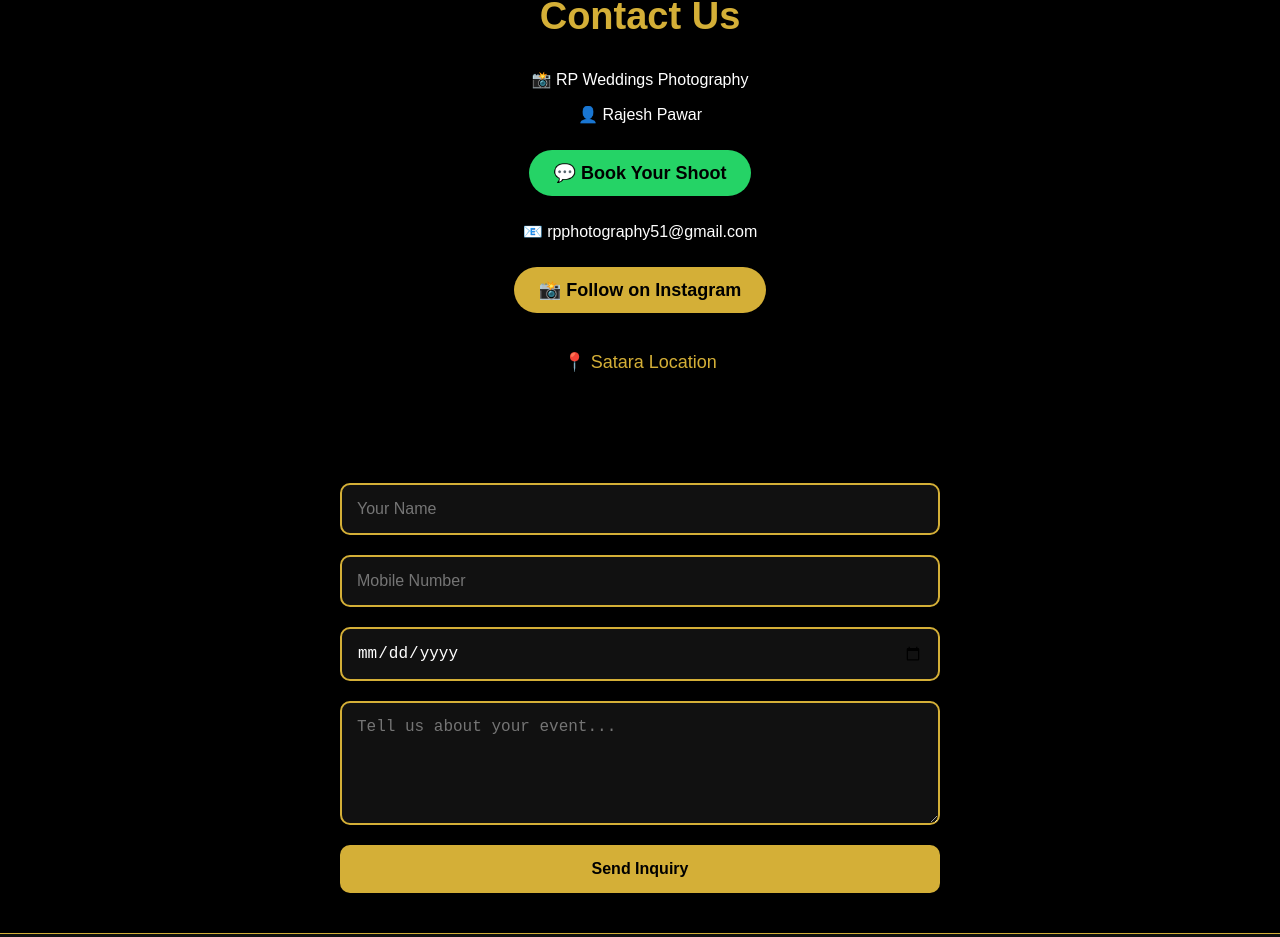
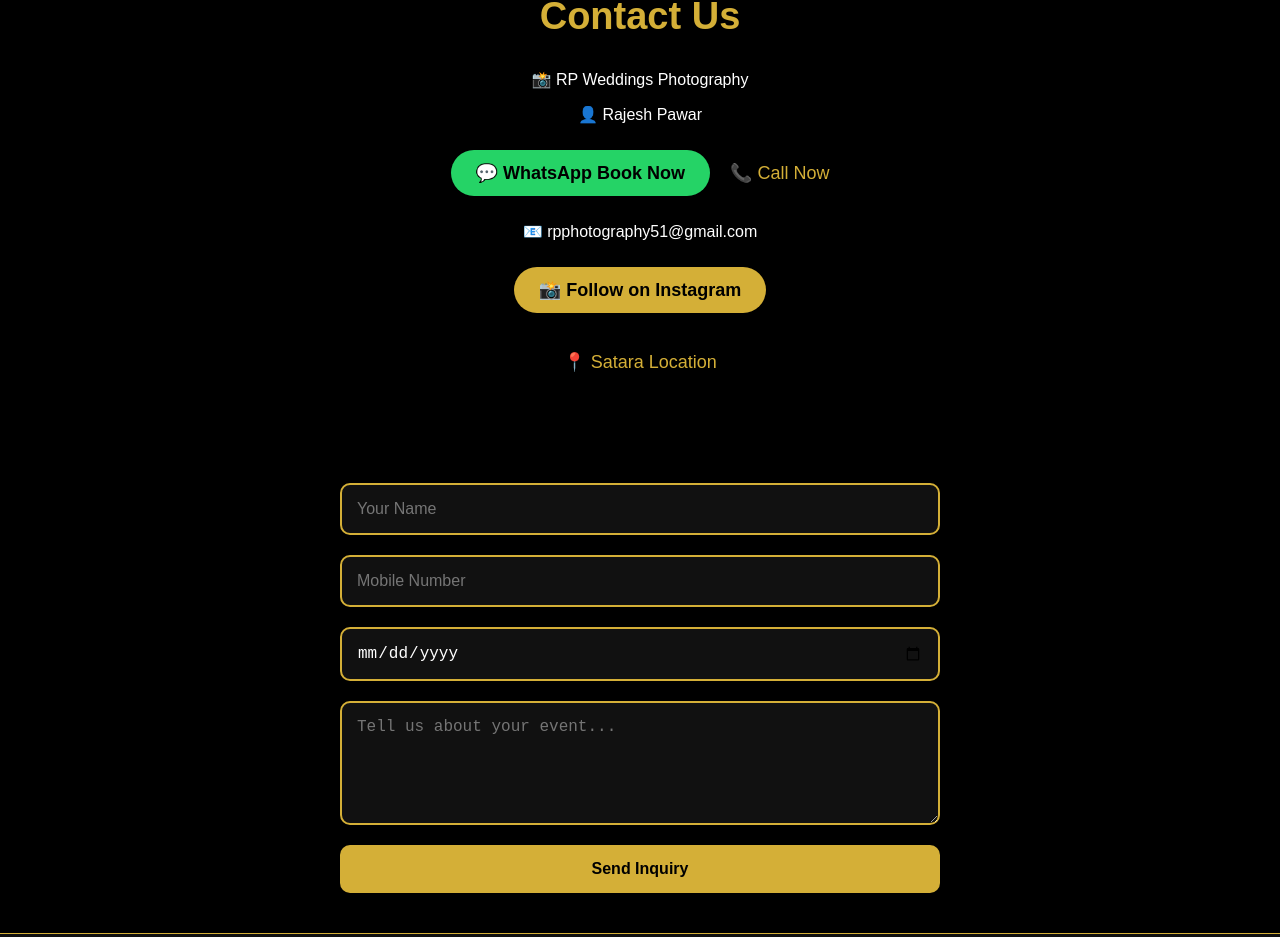
Before and after one commit to ommore007/RP-PHOTOGRAPHY, a React (Vite) app: page / in a window 1280 px wide. Shown: the part 2652-3589 px from the top of the page. Built offline with nearby package versions, Linux system fonts and the light colour scheme.

Commit message:
update contact section

```diff
--- a/src/components/Contact.jsx
+++ b/src/components/Contact.jsx
@@ -1,3 +1,4 @@
+import "../styles/Contact.css";
 function Contact() {
   return (
     <section className="contact" id="contact">
@@ -8,14 +9,25 @@
 
       <p>👤 Rajesh Pawar</p>
 
+      <div className="contact-buttons">
+
         <a
           className="whatsapp-btn"
           href="https://wa.me/919579834649"
           target="_blank"
           rel="noreferrer"
         >
-        💬 Book Your Shoot
+          💬 WhatsApp Book Now
         </a>
+
+        <a
+          className="call-btn"
+          href="tel:+919579834649"
+        >
+          📞 Call Now
+        </a>
+
+      </div>
 
       <p>📧 rpphotography51@gmail.com</p>
 
```
Lines whose indentation alone changed are shown as unchanged.
